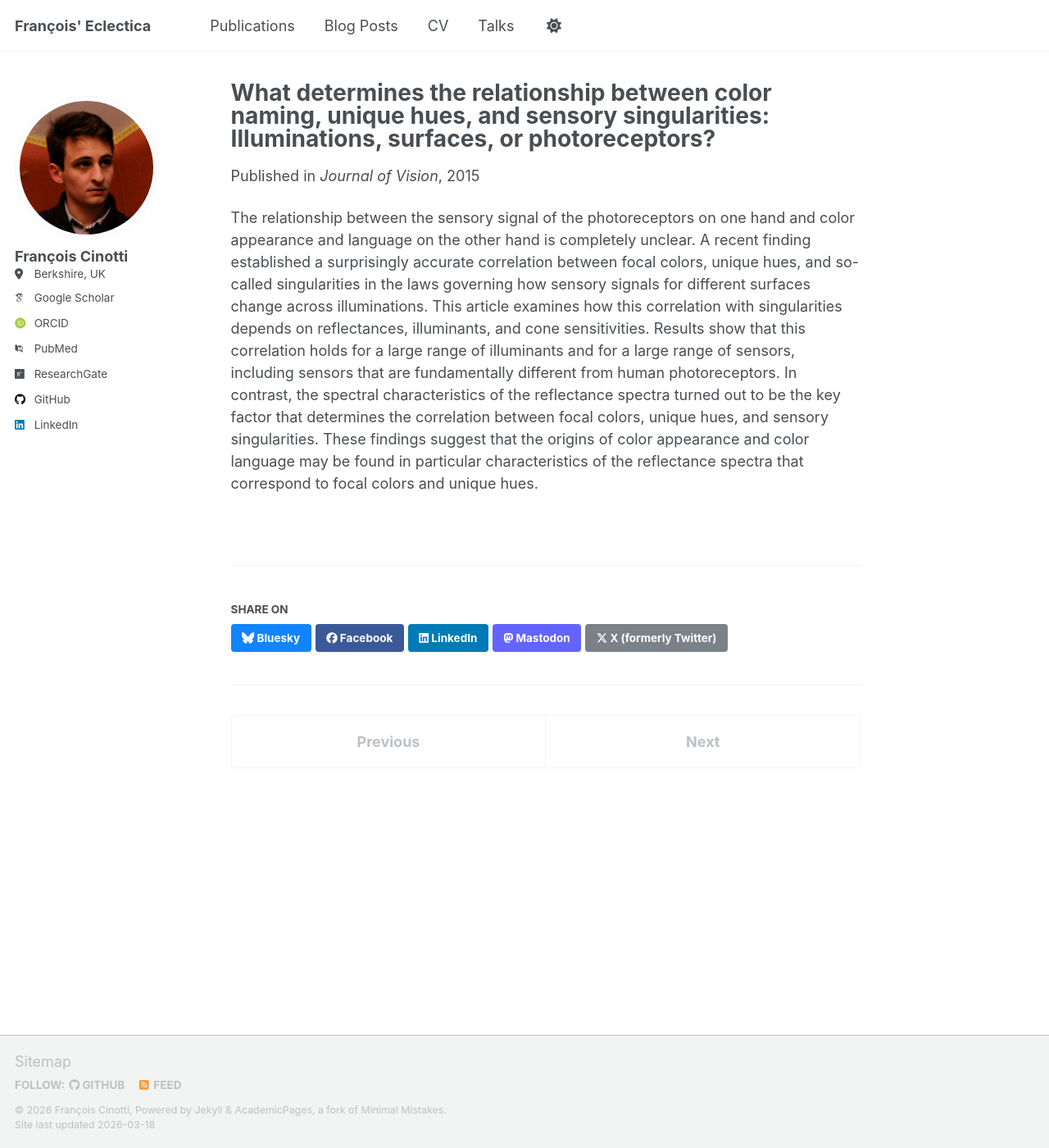
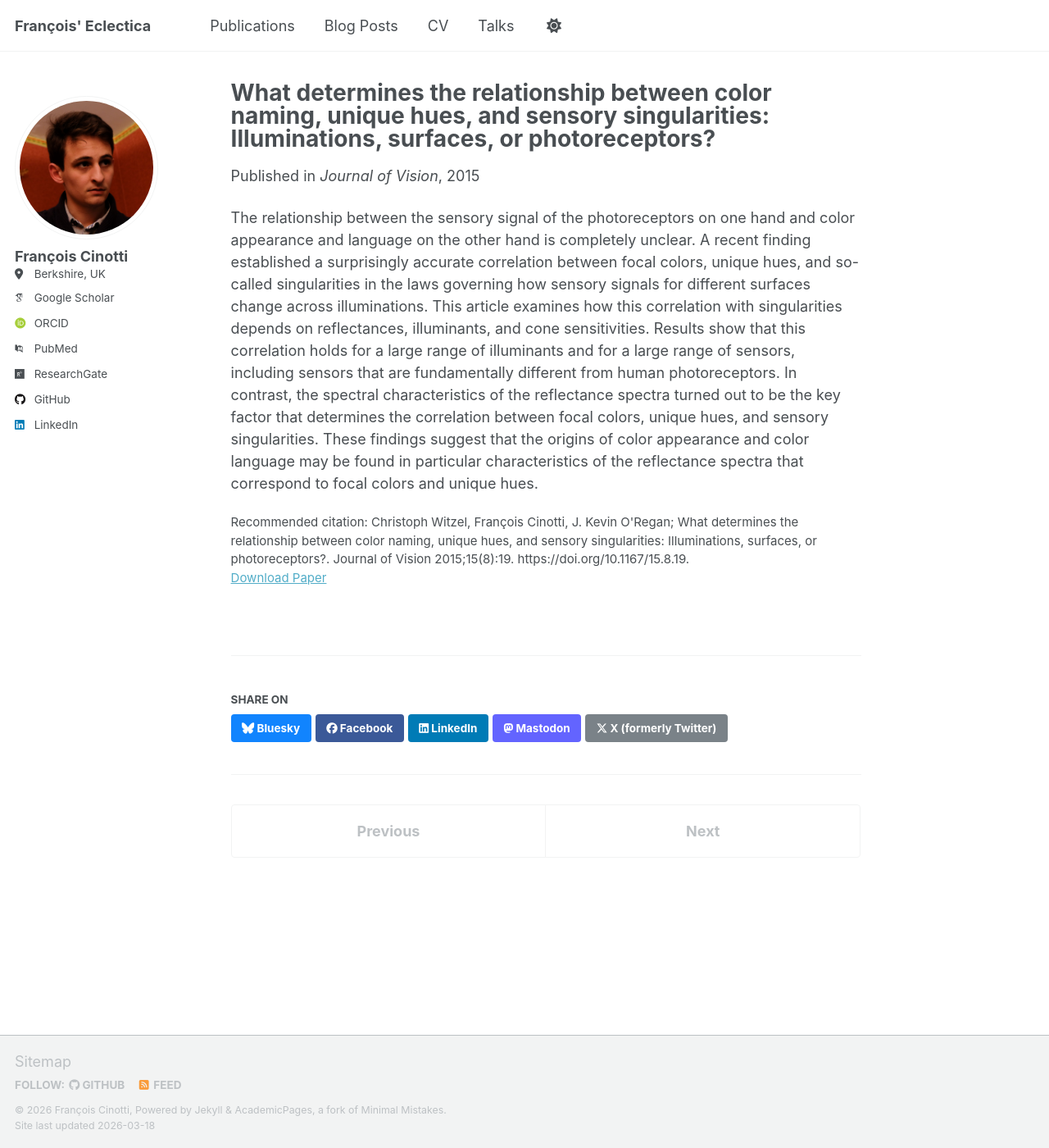
Before and after one commit to frct/frct.github.io, a Jekyll site: the page built from _publications/2015-06-01-colours.md, in a window 1280 px wide and 1400 px high. Shown: the whole window at 82% size. Built offline with Jekyll 4.4.1, drawn with Linux system fonts in a browser that asks for light colours; some web fonts are replaced; a script that is not in the unit is left out.

Commit message:
Update 2015-06-01-colours.md

```diff
--- a/_publications/2015-06-01-colours.md
+++ b/_publications/2015-06-01-colours.md
@@ -7,5 +7,6 @@ excerpt: 'Singular colours correspond to surfaces off which light reflects in a
 date: 2015-06-01
 venue: 'Journal of Vision'
 paperurl: "https://jov.arvojournals.org/article.aspx?articleid=2346729"
+citation: "Christoph Witzel, François Cinotti, J. Kevin O'Regan; What determines the relationship between color naming, unique hues, and sensory singularities: Illuminations, surfaces, or photoreceptors?. Journal of Vision 2015;15(8):19. https://doi.org/10.1167/15.8.19."
 ---
 The relationship between the sensory signal of the photoreceptors on one hand and color appearance and language on the other hand is completely unclear. A recent finding established a surprisingly accurate correlation between focal colors, unique hues, and so-called singularities in the laws governing how sensory signals for different surfaces change across illuminations. This article examines how this correlation with singularities depends on reflectances, illuminants, and cone sensitivities. Results show that this correlation holds for a large range of illuminants and for a large range of sensors, including sensors that are fundamentally different from human photoreceptors. In contrast, the spectral characteristics of the reflectance spectra turned out to be the key factor that determines the correlation between focal colors, unique hues, and sensory singularities. These findings suggest that the origins of color appearance and color language may be found in particular characteristics of the reflectance spectra that correspond to focal colors and unique hues.
```
